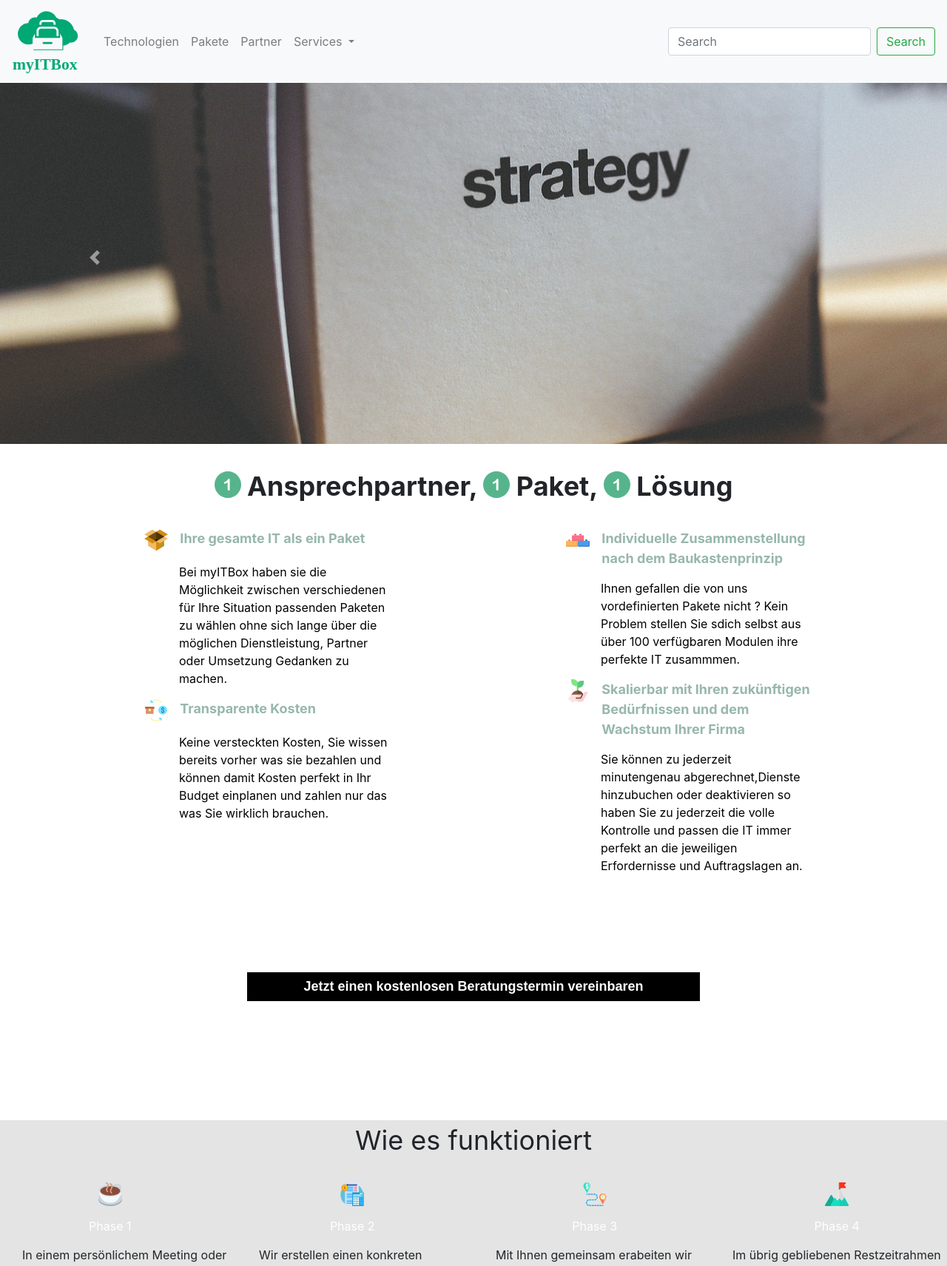
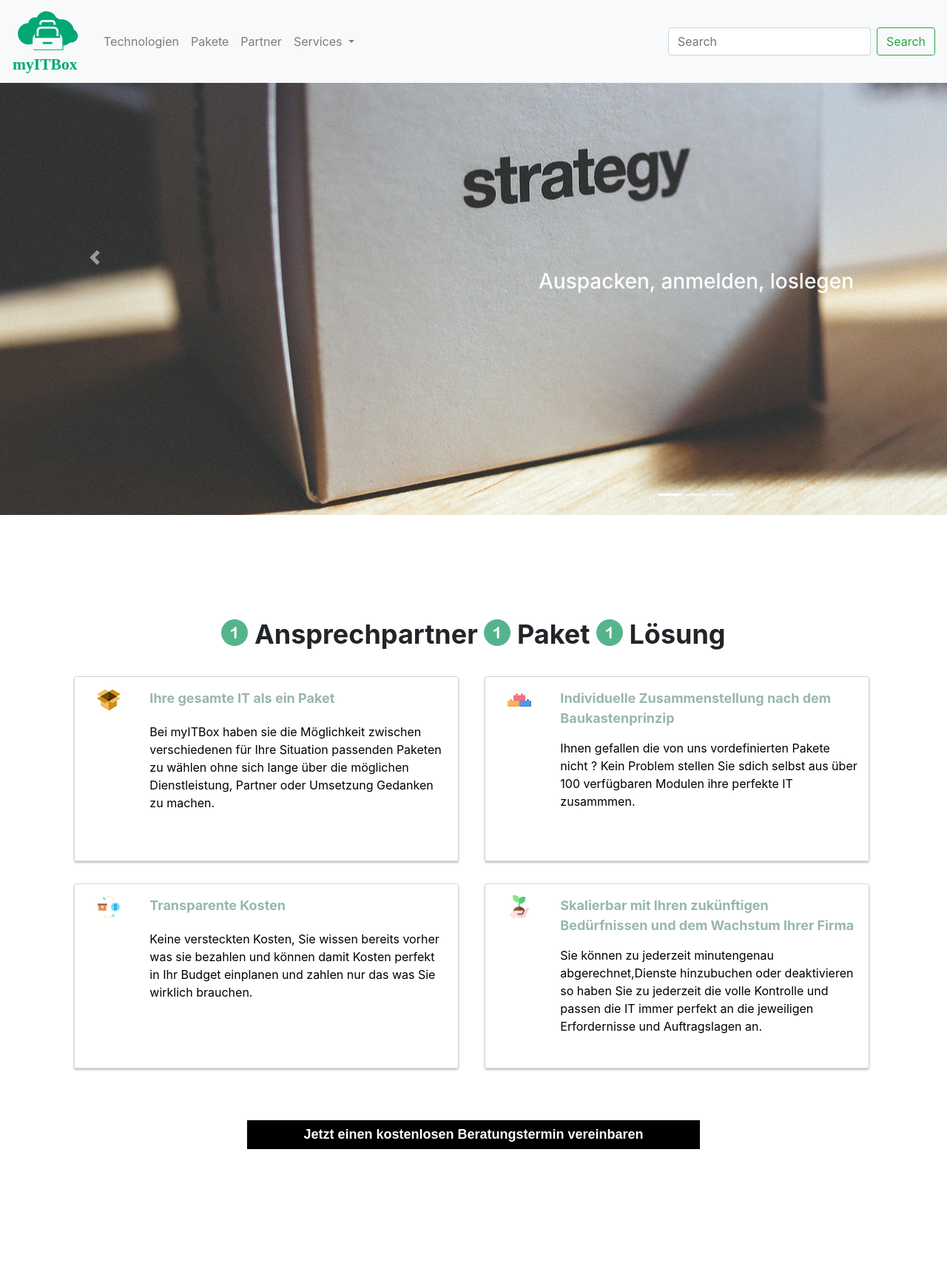
Before and after one commit to Timesol/timenot, a Flask app: page / in a window 1280 px wide. Shown: the top 1711 px of the page at 74% size. Run offline with Flask 2, Linux system fonts and the light colour scheme; some libraries are stand-ins or nearby versions.

Commit message:
design changes 2

```diff
--- a/app/static/css/index.css
+++ b/app/static/css/index.css
@@ -1,7 +1,7 @@
 .image-slide{
 
 
-height:600px;
+height:800px;
 
 overflow:hidden;
 
@@ -62,10 +62,10 @@
 
 
 .header-icon img{
+
+
+width:32px;
 margin-left:15px;
-
-height:32px;
-
 
 }
 
@@ -100,8 +100,8 @@
 
 .sec-body{
 
-margin-bottom:15px;
-margin-left:47px;
+
+
 
 
 }
@@ -120,7 +120,7 @@
 
 
 
-	margin-left:15%;
+
 }
 
 
@@ -309,9 +309,15 @@
 .package-wrapper{
 
 
-	width:300px;
+	width:350px;
 }
 
+
+.package-items li{
+
+margin-bottom:5px;
+
+}
 
 .flex-item{
 
@@ -478,3 +484,151 @@
     text-align: center;
 
 }
+
+
+.20ck{
+
+display:flex;
+align-items:stretch;
+
+
+}
+
+
+
+.carousel-caption{
+margin-bottom:250px;
+
+}
+
+
+
+
+.line{
+  opacity:0;
+  display:block;
+  animation: slidein 2s ease-out forwards;
+}
+@keyframes slidein{
+ 0%{ opacity:0; transform:translateY(-55px); }
+  100%{ opacity:1; transform:translateY(0px); }
+}
+
+
+.line-l{
+  opacity:0;
+  display:block;
+  animation: slidein2 2s ease-out forwards;
+}
+@keyframes slidein2{
+ 0%{ opacity:0; transform:translateX(-155px); }
+  100%{ opacity:1; transform:translateY(0px); color:#a75844; }
+}
+
+.line-r{
+  opacity:0;
+  display:block;
+  animation: slidein3 2s ease-out forwards;
+}
+@keyframes slidein3{
+ 0%{ opacity:0; transform:translateX(155px); }
+  100%{ opacity:1; transform:translateY(0px); color:#cc9139;}
+}
+
+
+
+
+.line-left{
+  opacity:0;
+  display:block;
+  animation: slidein4 2s ease-out forwards;
+}
+@keyframes slidein4{
+ 0%{ opacity:0; transform:translateX(-155px); }
+  100%{ opacity:1; transform:translateY(0px);  }
+}
+
+.line-right{
+  opacity:0;
+  display:block;
+  animation: slidein5 2s ease-out forwards;
+}
+@keyframes slidein5{
+ 0%{ opacity:0; transform:translateX(155px); }
+  100%{ opacity:1; transform:translateY(0px); }
+}
+
+
+
+
+
+.box{
+
+  margin-bottom:30px;
+  padding:15px;
+  margin-right:5px;
+  border:1px solid #d6d6d6;
+  box-shadow:0 2px 3px 0px rgba(0,0,0,0.25);
+  border-radius:3px;
+  transition:.2s all;
+  color:#000;
+  min-height:250px;
+
+
+
+}
+
+
+.box a{
+text-decoration: none;
+color:#000;
+
+
+}
+
+.box a:hover{
+
+	text-decoration: none;
+}
+
+.box-wrap:hover .box{
+  filter:blur(3px);
+  opacity:.5;
+  transform: scale(.98);
+  box-shadow:none;
+}
+.box-wrap:hover .box:hover{
+  transform:scale(1);
+  filter:blur(0px);
+  opacity:1;
+  box-shadow:0 8px 20px 0px rgba(0,0,0,0.125);
+}
+
+.cblue{
+background-color: blue;}
+.cgreen{
+background-color: green;}
+.cyellow{
+background-color: yellow;}
+.cred{
+background-color: red;}
+.corange{
+background-color: orange;}
+.cbrown{
+background-color: brown;}
+.cgrey{
+background-color: grey;}
+.cpurple{
+background-color: purple;}
+
+.inline{
+
+display:inline-block;
+
+}
+
+.flex-pack{
+display: flex;
+justify-content: center;
+
+}
--- a/app/static/js/index.js
+++ b/app/static/js/index.js
@@ -6,9 +6,11 @@
 
 jQuery(window).scroll(function() {
 
+
 var bottom_position = $(document).height() - ($(window).scrollTop() + $(window).height());
+console.log(bottom_position)
 
-if (bottom_position<-250 && loaded_sec_1==false){
+if (bottom_position<-100 && loaded_sec_1==false){
 refresh('/container_explain','section-1-container')
 loaded_sec_1=true;
 
@@ -17,7 +19,7 @@
 
 
 
-if (bottom_position<-600 && loaded_sec_2==false){
+if (bottom_position<-500 && loaded_sec_2==false){
 
 loaded_sec_1=true;
 document.getElementById("section-2-container").style["display"]="block";
@@ -27,14 +29,14 @@
 
 
 
-if (bottom_position<-800 && loaded_sec_3==false){
+if (bottom_position<-700 && loaded_sec_3==false){
 refresh('/howitworks','section-3-container')
 loaded_sec_3=true;
 
 
 }
 
-if (bottom_position<-1200 && loaded_sec_4==false){
+if (bottom_position<-900 && loaded_sec_4==false){
 refresh('/packages','section-4-container')
 loaded_sec_4=true;
 
@@ -42,7 +44,7 @@
 }
 
 
-if (bottom_position<-1800 && loaded_sec_5==false){
+if (bottom_position<-1200 && loaded_sec_5==false){
 refresh('/footer','section-6-container')
 loaded_sec_5=true;
 
--- a/app/templates/configurator.html
+++ b/app/templates/configurator.html
@@ -18,7 +18,7 @@
 
 
 
-<div class="flex-item ">
+<div class="flex-item">
 
 <div class="row option-row">
 
--- a/app/templates/explain.html
+++ b/app/templates/explain.html
@@ -1,72 +1,76 @@
+
+<div class="box-wrap container">
+<div class="row ">
+
+<div class="col-6 line-l">
+	<div class="box">
+		<a  class="" href="javascript:load_content('/aspackage', 'section-1-container')">
+<div class="row sec-header">
+<div class="col-2 header-icon "><img src="{{ url_for('static', filename='img/icons/package.svg') }}"></div>
+<div class="col-10 ">Ihre gesamte IT als ein Paket</div></div>
 
 
-<div class="row main-row">
-	<div class=" col-1"></div>
-
-
-<div class="left-side-content col-4">
-	<a  class="explain-wrapper-link" href="javascript:load_content('/aspackage', 'section-1-container')">
-
-    <div class="explain-wrapper">
-	<div class="row sec-header">
-    <div class="col-lg-2  col-sm-3 header-icon"> <img src="{{ url_for('static', filename='img/icons/package.svg') }}"></div>
-	<div class="col-lg-10 col-sm-9 header-header">Ihre gesamte IT als ein Paket</div></div>
-
-
-	<div class="row sec-body">
-		<div class="col-12">Bei myITBox haben sie die Möglichkeit zwischen verschiedenen für Ihre Situation passenden Paketen zu wählen ohne sich
+<div class="row sec-body">
+	<div class="col-2"></div>
+		<div class="col-10">Bei myITBox haben sie die Möglichkeit zwischen verschiedenen für Ihre Situation passenden Paketen zu wählen ohne sich
 			lange über die möglichen Dienstleistung, Partner oder Umsetzung Gedanken zu machen.</div></div> </div></a>
 
-			<a  class="explain-wrapper-link" href="javascript:load_content('/transparent', 'section-1-container')">
- <div class="explain-wrapper">
-		<div class="row sec-header">
-    <div class="col-lg-2 col-sm-3 header-icon"> <img src="{{ url_for('static', filename='img/icons/box.svg') }}"></div>
-	<div class="col-lg-10 col-sm-9 header-header">Transparente Kosten</div></div>
+<div class="box">
+	<a  class="" href="javascript:load_content('/lego', 'section-1-container')">
+<div class="row sec-header ">
+<div class="col-2 header-icon"><img src="{{ url_for('static', filename='img/icons/box.svg') }}"></div>
+<div class="col-10 ">Transparente Kosten</div></div>
 
-        <div class="row sec-body">
-		<div class="col-12">Keine versteckten Kosten, Sie wissen bereits vorher was sie bezahlen und können damit Kosten perfekt in Ihr Budget einplanen und zahlen nur das was Sie wirklich brauchen.  </div></div></div></a>
+<div class="row sec-body">
+	<div class="col-2"></div>
+		<div class="col-10">Keine versteckten Kosten, Sie wissen bereits vorher was sie bezahlen und können damit Kosten perfekt in Ihr Budget einplanen und zahlen nur das was Sie wirklich brauchen.  </div></div></div></a>
 
 
 
 
-</div>
+
+</div> <!-- Left Side - Content -->
 
 
+<div class="col-6 line-r">
+	<div class="box">
+		<a  class="" href="javascript:load_content('/lego', 'section-1-container')">
 
-<div class="middle-side-content col-2"></div>
+<div class="row sec-header">
+<div class="col-2 header-icon"><img src="{{ url_for('static', filename='img/icons/lego.svg') }}"></div>
+<div class="col-10 ">Individuelle Zusammenstellung nach dem Baukastenprinzip</div></div>
 
 
-<div class="right-side-content col-4">
-
-	<a  class="explain-wrapper-link" href="javascript:load_content('/lego', 'section-1-container')">
-
-  <div class="explain-wrapper">
-	<div class="row sec-header">
-		<div class="col-lg-2 col-sm-3 header-icon"> <img src="{{ url_for('static', filename='img/icons/lego.svg') }}"></div>
-	<div class="col-lg-10 col-sm-9 header-header">Individuelle Zusammenstellung nach dem Baukastenprinzip</div>
-</div>
-
 <div class="row sec-body">
-		<div class="col-12">Ihnen gefallen die von uns vordefinierten Pakete nicht ? Kein Problem stellen Sie sdich selbst aus  über 100 verfügbaren Modulen ihre perfekte IT zusammmen.
+	<div class="col-2"></div>
+		<div class="col-10">Ihnen gefallen die von uns vordefinierten Pakete nicht ? Kein Problem stellen Sie sdich selbst aus  über 100 verfügbaren Modulen ihre perfekte IT zusammmen.
 
 
 		</div></div></div></a>
 
-<a  class="explain-wrapper-link" href="javascript:load_content('/scalable', 'section-1-container')">
-<div class="row sec-header">
-    <div class="col-lg-2  col-sm-3 header-icon"> <img src="{{ url_for('static', filename='img/icons/plant-tree.svg') }}"></div>
-	<div class="col-lg-10  col-sm-9 header-header">Skalierbar mit Ihren zukünftigen Bedürfnissen und dem Wachstum Ihrer Firma</div>
-</div>
 
-  <div class="explain-wrapper">
+
+
+
+<div class="box">
+	<a  class="" href="javascript:load_content('/scalable', 'section-1-container')">
+<div class="row sec-header ">
+<div class="col-2 header-icon"><img src="{{ url_for('static', filename='img/icons/plant-tree.svg') }}"></div>
+<div class="col-10 ">Skalierbar mit Ihren zukünftigen Bedürfnissen und dem Wachstum Ihrer Firma</div></div>
+
+
+
 <div class="row sec-body">
-		<div class="col-12">Sie können zu jederzeit minutengenau abgerechnet,Dienste hinzubuchen oder deaktivieren so haben Sie zu jederzeit die volle Kontrolle und passen die IT immer perfekt an die jeweiligen Erfordernisse und Auftragslagen an.
+	<div class="col-2"></div>
+		<div class="col-10">Sie können zu jederzeit minutengenau abgerechnet,Dienste hinzubuchen oder deaktivieren so haben Sie zu jederzeit die volle Kontrolle und passen die IT immer perfekt an die jeweiligen Erfordernisse und Auftragslagen an.
 
 
 		</div></div></div></a>
 
-</div>
-<div class=" col-1"></div>
+
+
+
+</div> <!-- Right Side - Content -->
 
 
 
@@ -74,4 +78,10 @@
 
 
 
-</div>
+
+
+</div> <!-- Main -Row -->
+
+
+
+</div> <!-- Box-Wrap-Container -->
--- a/app/templates/index.html
+++ b/app/templates/index.html
@@ -45,14 +45,30 @@
 
   <div class="carousel-inner">
     <div class="carousel-item active">
+
       <img src="{{ url_for('static', filename='img/box.jpg') }}">
+
+                        <div class="carousel-caption d-none d-md-block line">
+                            <h3>Auspacken, anmelden, loslegen</h3>
+                        </div>
+
     </div>
 
     <div class="carousel-item">
       <img src="{{ url_for('static', filename='img/desktop.jpg') }}" >
+
+                        <div class="carousel-caption d-none d-md-block line-l">
+                            <h3>Nutzen Sie nur das was Sie wirklich brauchen</h3>
+                        </div>
+
     </div>
     <div class="carousel-item">
       <img src="{{ url_for('static', filename='img/student.jpg') }}" >
+
+                        <div class="carousel-caption d-none d-md-block line-r">
+                            <h3>Ihr Partner in allen IT Angelegenheiten</h3>
+
+                    </div>
     </div>
   </div>
 
@@ -69,14 +85,15 @@
 </div></div>
 
 <div class="container">
+
   <div class="row site-header">
-<div class=" col-12"> <img src="{{ url_for('static', filename='img/icons/one.svg') }}"> Ansprechpartner, <img src="{{ url_for('static', filename='img/icons/one.svg') }}"> Paket, <img src="{{ url_for('static', filename='img/icons/one.svg') }}"> Lösung </div></div></div>
+<div class=" col-12"> <img src="{{ url_for('static', filename='img/icons/one.svg') }}"> Ansprechpartner <img src="{{ url_for('static', filename='img/icons/one.svg') }}"> Paket <img src="{{ url_for('static', filename='img/icons/one.svg') }}"> Lösung </div></div></div>
 
 
 
 
 
-<div class="section-1-container container" id="section-1-container"></div>
+<div class="section-1-container container " id="section-1-container"></div>
 <div class="section-2-container"  id="section-2-container" style="display:none;"><a href="#Contact" class="consult-b">Jetzt einen kostenlosen Beratungstermin vereinbaren</a></div>
 <div class="section-3-container" id="section-3-container"></div>
 <div class="section-4-container" id="section-4-container">></div>
--- a/app/templates/packages.html
+++ b/app/templates/packages.html
@@ -1,22 +1,26 @@
 
 
-<div class="flex-container">
+<div class="flex-pack">
 
 <div class="flex-item package-wrapper">
-<div class="row package-header cblue"><div class="col-2"><img class="package-img" src="{{ url_for('static', filename='img/icons/car.svg') }}"></div><div class="col-10">Business Small</div></div>
-<div class="row package-items cgreen" ><div class="col-12">
+<div class="row package-header "><div class="col-2"><img class="package-img" src="{{ url_for('static', filename='img/icons/car.svg') }}"></div><div class="col-10">Business Small</div></div>
+<div class="row package-items " ><div class="col-12">
 	<ul>
 
-		<li>Office 365(ohne Sharepoint und Exchange)</li>
+		<li>Office 365 inklusive Mail und Sharepoint</li>
 		<li>Eigene Domainumgebung</li>
 		<li>Firewall</li>
-		<li>Konfiguration,Wartung und Kaufberatung der Hardware</li>
-		<li>Eigener Webauftritt inkl. Wartung</li>
-		<li>Einrichtung verschiedener Zugriffstufen auf Dienste und Software(Active Directory)</li>
-		<li>Support zu Problemen innerhalb von 8-17 Uhr über Ticket</li>
+		<li>Aufbau einer einfachen Unternehmenswebseite mit mobile Support inkl. Wartung</li>
+		<li>Support zu Problemen innerhalb von 8-17 Uhr über Ticket/Mail und Teamviewer</li>
 		<li>Erstellen eines eigenen Logos</li>
 		<li>Einrichtung von Internet und Telefonanlage</li>
 		<li>Koordination und Kontakt zu/mit Brachenspezifischen Softfwarefirmen</li>
+		<li>Einfache Installation von Software über Softwareportal(SCCM)</li>
+		<li>Problembehebung vor Ort bei Erforderniss</li>
+		<li>Automatisches Backup von Ordnern und Mails</li>
+		<li>Installation und Wartung der Druckerumgebung bei Problemen</li>
+		<li>Zeiterfassung über Software von myITBox</li>
+
 
 
 
@@ -29,20 +33,22 @@
 
 
 </div></div>
-<div class="row package-price cred"><div class="col-12">20 € pro Mitarbeiter</div></div>
-<div class="row package-button cred"><div class="col-12"><a href="{{ url_for('main.configurator')}}" class="config-b">Jetzt konfigurieren</a></div></div></div>
+<div class="row package-price "><div class="col-12">20 € pro Mitarbeiter</div></div>
+<div class="row package-button "><div class="col-12"><a href="{{ url_for('main.configurator')}}" class="config-b">Jetzt konfigurieren</a></div></div></div>
 
 <div class="flex-item package-wrapper">
-<div class="row package-header cblue"><div class="col-2"><img class="package-img" src="{{ url_for('static', filename='img/icons/bus.svg') }}"></div><div class="col-10">Business Medium</div></div>
-<div class="row package-items cgreen" ><div class="col-12">
+<div class="row package-header "><div class="col-2"><img class="package-img" src="{{ url_for('static', filename='img/icons/bus.svg') }}"></div><div class="col-10">Business Medium</div></div>
+<div class="row package-items " ><div class="col-12">
 
 <ul>
-	<li>Alle Dienstleistungen aus Business Small</li>
+	<li>Support zu Problemen über Hotline und Ticket/Mail innerhalb von 8-17 Uhr  Mo - Fr</li>
 	<li>Einrichtung und Wartung von Datenbanken</li>
-	<li>Einrichtung eines Sharepoints zum  Austauch von Nachrichten und Dokumenten zwischen Mitarbeitern</li>
-	<li>Wartung eigener interner Server und Einrichtung einer DMZ</li>
-	<li>Eigene Webseite mit zusätzlichen Funktionen(Webshop,Blog,Wiki,Chat...)</li>
+	<li>Komplettes Grafikportfolio mit Visitenkarten,Werbemitteln, Plakaten etc...</li>
+	<li>Eigene Webseite mit erweiterten Funktionen(Kleiner Webshop,Blog,Wiki,Chat...)</li>
+	<li>Unterstützung bei eigenen Softwarelösungen wie bzw. Zeierfassung, SAP ...</li>
+	<li>Backup von Servern und Diensten über Failover Cluster zum schutz vor Ausfällen </li>
 	<li>VPN für die Arbeit von Zuhause</li>
+	<li>Einrichtung und Wartung einer Zugriffsbeschränkten Ordner und Mailstruktur falls benötigt</li>
 	</div>
 
 
@@ -55,39 +61,39 @@
 
 
 </div>
-<div class="row package-price cred"><div class="col-12">40 € pro Mitarbeiter</div></div>
-<div class="row package-button cred"><div class="col-12"><a href="{{ url_for('main.configurator')}}" class="config-b">Jetzt konfigurieren</a></div></div></div>
+<div class="row package-price "><div class="col-12">40 € pro Mitarbeiter</div></div>
+<div class="row package-button "><div class="col-12"><a href="{{ url_for('main.configurator')}}" class="config-b">Jetzt konfigurieren</a></div></div></div>
 
 
 <div class="flex-item package-wrapper">
-<div class="row package-header cblue"><div class="col-2"><img class="package-img" src="{{ url_for('static', filename='img/icons/train.svg') }}"></div><div class="col-10">Business Big</div></div>
-<div class="row package-items cgreen" ><div class="col-12">
+<div class="row package-header "><div class="col-2"><img class="package-img" src="{{ url_for('static', filename='img/icons/train.svg') }}"></div><div class="col-10">Business Big</div></div>
+<div class="row package-items " ><div class="col-12">
 <ul>
-	<li>Alles aus vorherigen Paketen</li>
-	<li>Installation und Wartung eines über mehrere Stockwerke verteilten Netzwerks</li>
-	<li>Gastwlan</li>
+	<li>Eigene Netzwerk und Serverstrukturen vor Ort</li>
+	<li>Trennung von Abteilungen über Vlans</li>
+	<li>Kombinierte Firewalllösungen direkt vor Ort</li>
 	<li>Einrichtung eines zentralen Druckerdienstes(Druckerpool)</li>
-	<li>Einfache und Automatische Vergabe von Rechten über Plattform</li>
-	<li>Unterstützung bei der Einrichtung von elektronischen Türöffnern</li>
+	<li>Unterstützung bei der Einrichtung von elektronischen Zugriffsbeschränkungen und Zeiterfassungen über Chip/Karte</li>
 	<li>Einrichtung eines Intranetauftritts</li>
+	<li> Einrichtung einer Webseite mit erhöhtem Kundenaufkommen,Shop und sensiblen Kundendaten</li>
 
 
 </ul>
 </div>
 
 </div>
-<div class="row package-price cred"><div class="col-12">60€ pro Mitarbeiter</div></div>
-<div class="row package-button cred"><div class="col-12"><a href="{{ url_for('main.configurator')}}" class="config-b">Jetzt konfigurieren</a></div></div></div>
+<div class="row package-price "><div class="col-12">60€ pro Mitarbeiter</div></div>
+<div class="row package-button "><div class="col-12"><a href="{{ url_for('main.configurator')}}" class="config-b">Jetzt konfigurieren</a></div></div></div>
 
 <div class="flex-item package-wrapper">
-<div class="row package-header cblue"><div class="col-2"><img class="package-img" src="{{ url_for('static', filename='img/icons/airplane.svg') }}"></div><div class="col-10">Business Enterprise</div></div>
-<div class="row package-items cgreen" ><div class="col-12">
+<div class="row package-header "><div class="col-2"><img class="package-img" src="{{ url_for('static', filename='img/icons/airplane.svg') }}"></div><div class="col-10">Business Enterprise</div></div>
+<div class="row package-items " ><div class="col-12">
 	<ul>
-		<li>Koordination mit eigenen Entwicklern und Technikern</li>
-		<li>Netzwerke über mehrere Standorte verteilt(MPLS)</li>
-		<li>Parallele Integration von Dienstleistungen ohne Ausfall des Betriebs oder direkter Umstellung</li>
-		<li>Support mit Anfahrt und Telefon während der Zeit von 7-20 Uhr</li>
+		<li>Netzwerke mit direktem Kontakt über mehrere Standorte verteilt(MPLS)</li>
+		<li>Parallele Integration mit Paralellbetrieb von Dienstleistungen ohne Ausfall des Betriebs oder direkter Umstellung</li>
+		<li>Support außerhalb der Geschäftszeiten im Notfall</li>
 		<li>Koordination und Wartung von Servern im Cluster</li>
+		<li>Umfangreiche Sonderlösungen ,gerne direkt Kontakt aufnehmen</li>
 
 
 
@@ -98,8 +104,8 @@
 
 
 </div></div>
-<div class="row package-price cred"><div class="col-12">100€ pro Mitarbeiter</div></div>
-<div class="row package-button cred"><div class="col-12"><a href="{{ url_for('main.configurator')}}" class="config-b">Jetzt konfigurieren</a></div></div></div>
+<div class="row package-price "><div class="col-12">100€ pro Mitarbeiter</div></div>
+<div class="row package-button "><div class="col-12"><a href="{{ url_for('main.configurator')}}" class="config-b">Jetzt konfigurieren</a></div></div></div>
 
 
 
```
Also changed, not shown: app/models.py (+10 -0 lines), app/static/img/icons/ghost.svg (added), app/static/img/icons/leaf.svg (added), app/static/img/icons/pac.svg (added), app/static/img/icons/pacman.svg (added).
